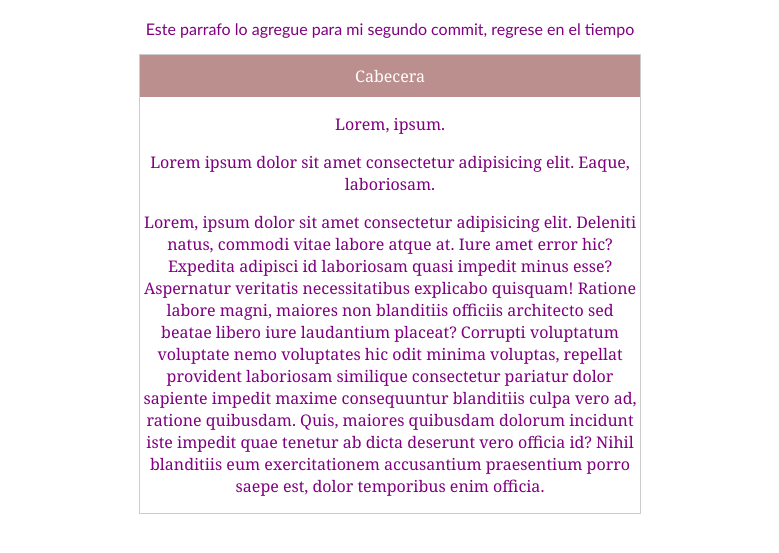
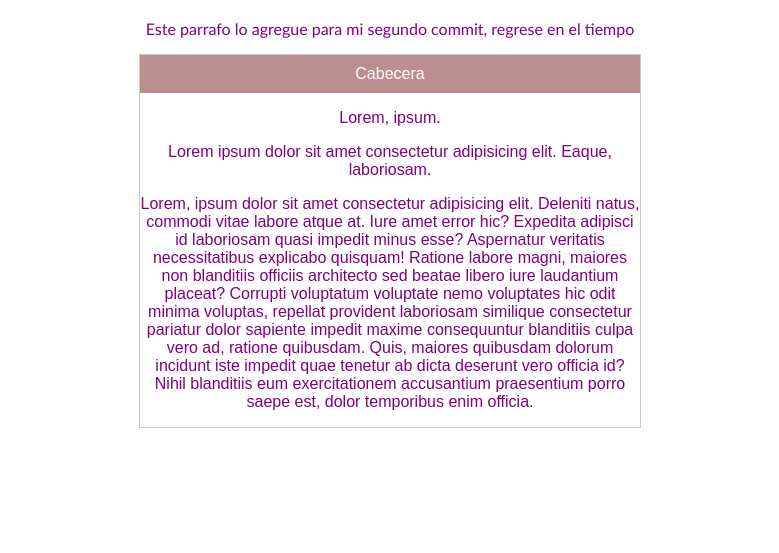
Before and after one commit to emanuelxmejia/testGit, a plain HTML site: page index.html in a window 1280 px wide. Shown: the part 63-616 px from the top of the page, without its empty margins (250-1029 px from the left). Drawn offline with Linux system fonts and the light colour scheme.

Commit message:
Cambios en el post

```diff
--- a/css/style.css
+++ b/css/style.css
@@ -7,9 +7,10 @@ body {
 .post {
     border: 1px solid #ccc;
     text-align: center;
-    max-width: 500px;
+    height: auto;
+    width: 500px;
     margin: 0 auto;
-    font-family: Georgia, 'Times New Roman', Times, serif;
+    font-family: Arial, Helvetica, sans-serif
 }
 
 .post__cabecera {
```
